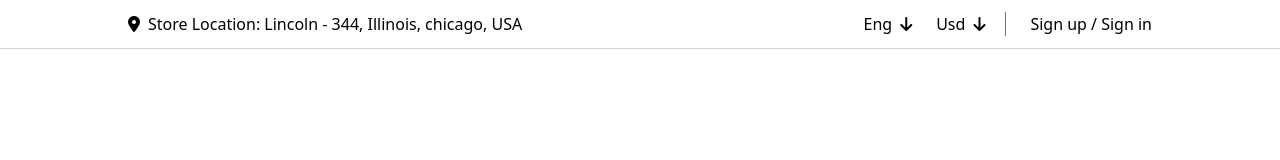
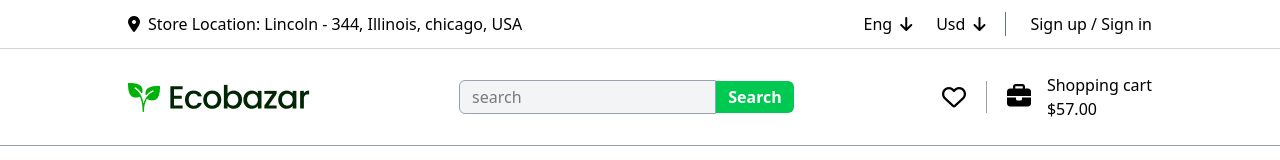
Before and after one commit to ullash4/ecobazar, a plain HTML site: page index.html in a window 1280 px wide. Drawn offline with nearby package versions, Linux system fonts and the light colour scheme.

Commit message:
second header added

```diff
--- a/index.html
+++ b/index.html
@@ -33,6 +33,27 @@
           </div>
         </div>
       </div>
+      <div class="border-b border-gray-400">
+        <div class="flex justify-between items-center w-[80%] mx-auto py-6">
+            <div>
+                <img src="./res/logo.png" alt="">
+            </div>
+            <div>
+                <input class="bg-gray-100 px-3 py-1 rounded-l-md border border-gray-400" placeholder="search  " type="search" name="search" id="">
+                <button class="bg-green-500 py-1 px-3 -ml-1 rounded-r-md text-white font-semibold">Search</button>
+            </div>
+            <div class="flex items-center  gap-5">
+                <div class="pr-5 border-r border-gray-400 text-2xl"><i class="fa-regular fa-heart"></i></div>
+                <div class="flex items-center gap-4">
+                    <div><i class="fa-solid fa-briefcase text-2xl"></i></div>
+                    <div>
+                        <p>Shopping cart</p>
+                        <p>$57.00</p>
+                    </div>
+                </div>
+            </div>
+        </div>
+      </div>
     </header>
   </body>
 </html>
```
